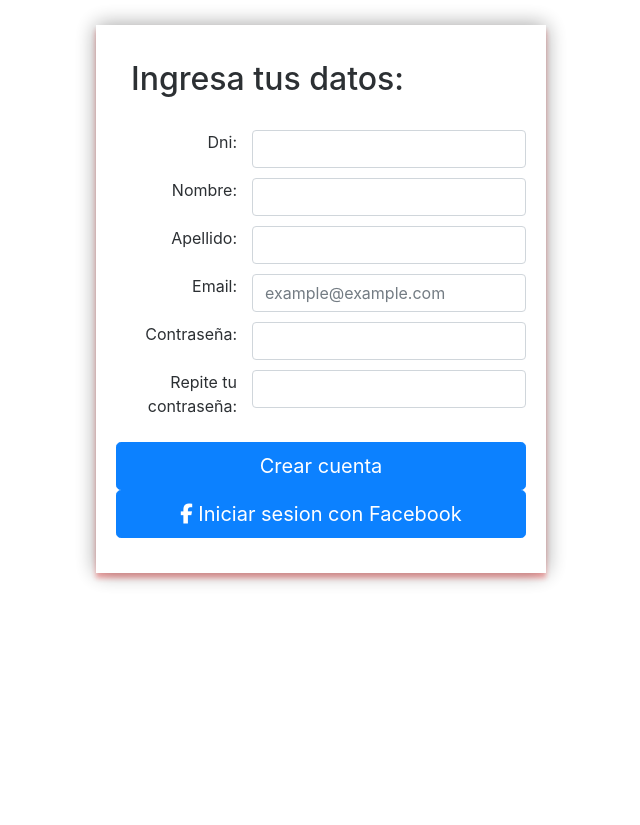
After one commit to guillerminalatorre/Movie-Pass, a PHP site: template Views/signUp.php in a window 1280 px wide. The commit adds this page. Shown: the whole page, without its empty margins (319-959 px from the left). Run offline with PHP 8.4, Linux system fonts and the light colour scheme; the template is opened without the code that fills it, so the values that code supplies are empty; some libraries are stand-ins or nearby versions.

Commit message:
Adding singUp and LoginForm

```diff
--- a/Views/footer.php
+++ b/Views/footer.php
@@ -1,3 +1,4 @@
+<script src="https://kit.fontawesome.com/6edb506487.js" crossorigin="anonymous"></script>
 <script src="https://stackpath.bootstrapcdn.com/bootstrap/4.3.1/js/bootstrap.min.js" integrity="sha384-JjSmVgyd0p3pXB1rRibZUAYoIIy6OrQ6VrjIEaFf/nJGzIxFDsf4x0xIM+B07jRM" crossorigin="anonymous"></script>
 </body>
 
--- /dev/null
+++ b/Views/signUp.php
@@ -0,0 +1,55 @@
+<div class="container">
+        <div class="loginForm">
+            <form action="">
+                <h2 class="text-left">Ingresa tus datos: </h2>
+                <br>
+                <div class="row">
+                    <div class="form-group col-sm text-right">
+                        <label for="dni">Dni:</label>
+                    </div>
+                    <div>
+                        <input type="text" class="form-control" name="dni" required>
+                    </div>
+                </div>
+                <div class="row">
+                    <div class="form-group col-sm text-right">
+                        <label for="nombre">Nombre:</label>
+                    </div>
+                    <div>
+                        <input type="text" class="form-control" name="nombre" required>
+                    </div>
+                </div>
+                <div class="row">
+                    <div class="form-group col-sm text-right">
+                        <label for="apellido">Apellido:</label>
+                    </div>
+                    <div>
+                        <input type="text" class="form-control" name="apellido" required>
+                    </div>
+                </div>
+                <div class="row">
+                    <div class="form-group col-sm text-right">
+                        <label for="email">Email:</label>
+                    </div>
+                    <div>
+                        <input type="email" class="form-control" name="email" placeholder="example@example.com" required>
+                    </div>
+                </div>
+                <div class="row">
+                    <div class="form-group col-sm text-right">
+                        <label for="contraseña">Contraseña:</label>
+                    </div>
+                    <div>
+                        <input type="password" class="form-control" name="contraseña" required>
+                    </div>
+                    <div class="form-group col-sm text-right">
+                        <label for="contaseña_dos">Repite tu contraseña:</label>
+                    </div>
+                    <div>
+                        <input type="password" class="form-control" name="contraseña_dos" required>
+                    </div>
+                    <button type="submit" class="btn btn-primary btn-lg btn-block">Crear cuenta</button>
+            </form>
+            <br>
+            <button class="btn btn-primary btn-lg btn-block"><i class="fab fa-facebook-f"></i>  Iniciar sesion con Facebook</button>
+        </div>
```
Also changed, not shown: DAO/GeneroDAO.php (+29 -117 lines), Views/login.php (added, +23 -0 lines).
